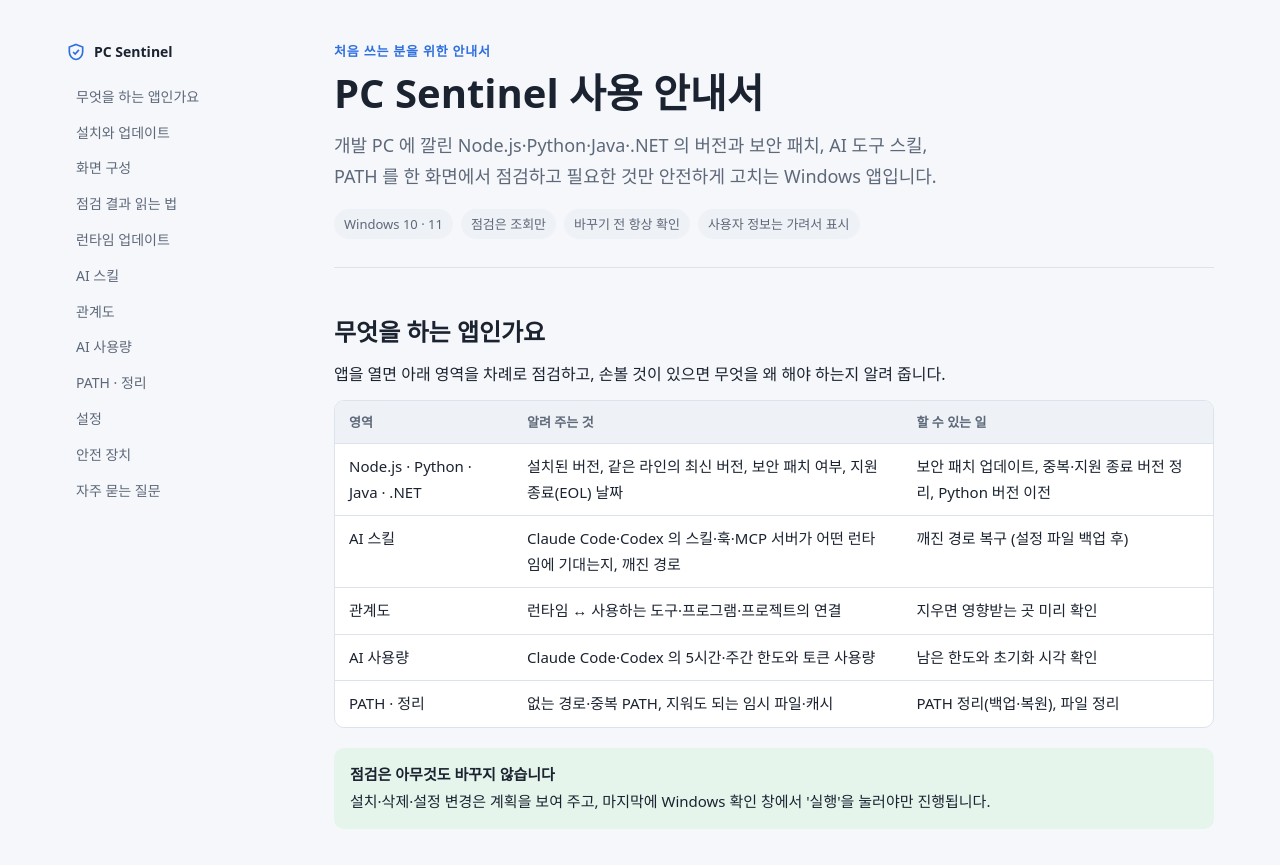
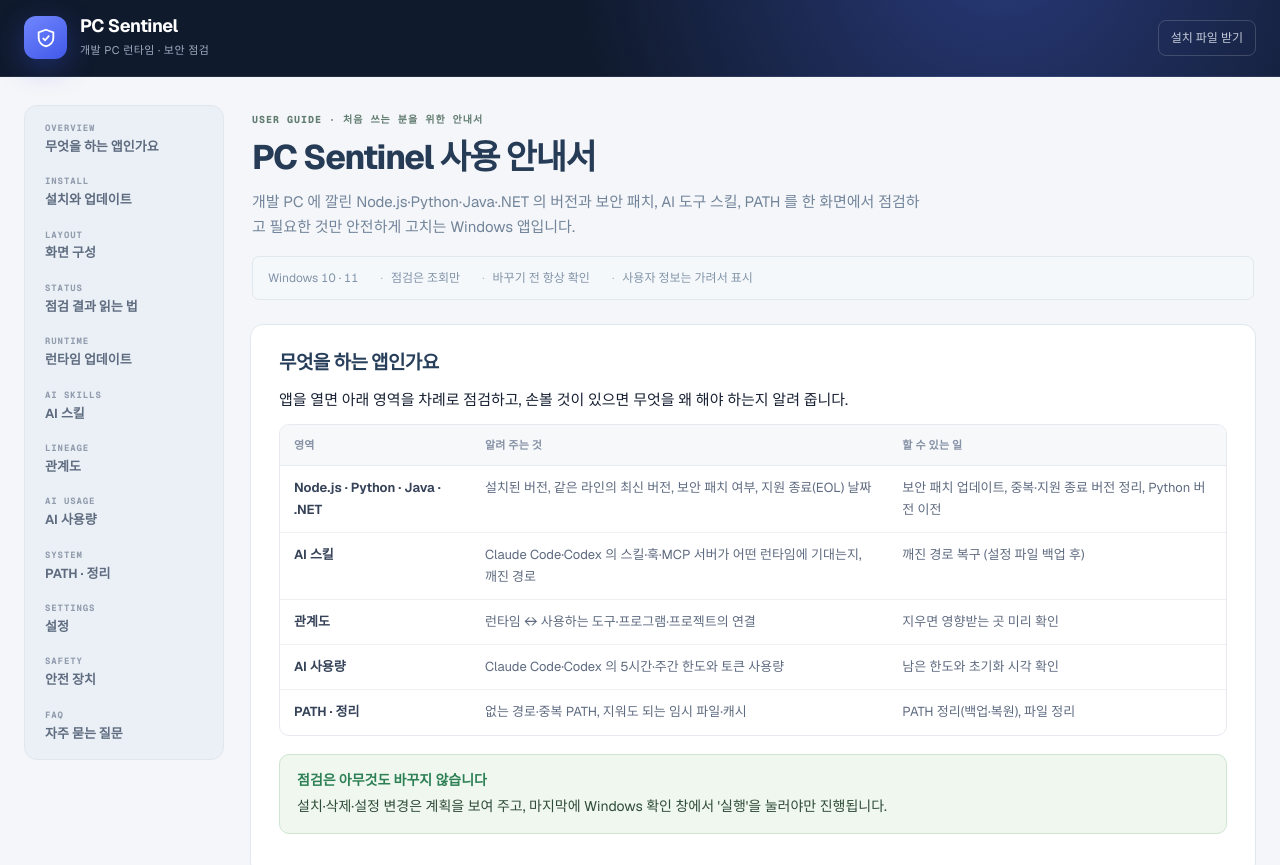
Before and after one commit to LeeYoungJin/pc-sentinel-releases, a plain HTML site: page docs/guide/index.html in a window 1280 px wide. Shown: the top 865 px of the page. Drawn offline with nearby package versions, Linux system fonts and the light colour scheme; a web font is replaced by a local one.

Commit message:
docs: 사용 안내서 갱신

```diff
--- a/docs/guide/index.html
+++ b/docs/guide/index.html
@@ -3,139 +3,167 @@
 <head>
 <meta charset="utf-8">
 <meta name="viewport" content="width=device-width, initial-scale=1, viewport-fit=cover">
-<meta http-equiv="Content-Security-Policy" content="default-src 'none'; img-src 'self'; style-src 'unsafe-inline'; base-uri 'none'; form-action 'none'">
+<meta http-equiv="Content-Security-Policy" content="default-src 'none'; img-src 'self'; style-src 'unsafe-inline' https://cdn.jsdelivr.net; font-src https://cdn.jsdelivr.net; base-uri 'none'; form-action 'none'">
 <meta name="referrer" content="no-referrer">
 <meta name="description" content="PC Sentinel 처음 사용 안내: 설치, 화면 구성, 점검 결과 읽는 법, 업데이트·정리, AI 사용량, 안전 장치">
 <title>PC Sentinel 사용 안내서</title>
+<!-- 글꼴: Pretendard(한글) · Geist(영문·숫자) · Geist Mono(코드) — 모두 SIL Open Font License, 버전 고정 -->
+<link rel="stylesheet" href="https://cdn.jsdelivr.net/gh/orioncactus/pretendard@v1.3.9/dist/web/variable/pretendardvariable-dynamic-subset.min.css">
 <style>
-/* 레이아웃: 왼쪽 고정 목차 + 본문 한 단 (휴대폰에서는 목차가 위로) */
+@font-face { font-family: "Geist"; src: url("https://cdn.jsdelivr.net/npm/geist@1.3.1/dist/fonts/geist-sans/Geist-Variable.woff2") format("woff2"); font-weight: 100 900; font-display: swap; }
+@font-face { font-family: "Geist Mono"; src: url("https://cdn.jsdelivr.net/npm/geist@1.3.1/dist/fonts/geist-mono/GeistMono-Variable.woff2") format("woff2"); font-weight: 100 900; font-display: swap; }
+/* 레이아웃: 짙은 상단 바 → 회청색 작업면 위 왼쪽 고정 탐색 + 흰 카드 본문 (좁은 화면에서는 탐색이 위로) */
 :root {
-  --bg: #f5f7fb;
-  --surface: #ffffff;
-  --ink: #1b2330;
-  --muted: #5d6879;
-  --line: #dde3ec;
-  --accent: #2f6fde;
-  --accent-soft: #e7effd;
-  --ok: #1f7a46; --ok-bg: #e5f5ec;
-  --warn: #9a6200; --warn-bg: #fff4dc;
-  --danger: #c4372f; --danger-bg: #fdeceb;
-  --info: #31608f; --info-bg: #e8f0fa;
-  --neutral-bg: #eef1f5;
-  --font-body: "Malgun Gothic", "맑은 고딕", "Apple SD Gothic Neo", "Noto Sans KR", system-ui, sans-serif;
-  --font-mono: Consolas, "D2Coding", "Cascadia Mono", monospace;
-  --radius: 10px;
-}
-@media (prefers-color-scheme: dark) {
-  :root:not([data-theme="light"]) {
-    --bg: #12161d; --surface: #1a2029; --ink: #e5e9f0; --muted: #98a3b4; --line: #2c3442;
-    --accent: #6c9cf2; --accent-soft: #1f2c44;
-    --ok: #63c58d; --ok-bg: #173226; --warn: #e8b453; --warn-bg: #3a2e14; --danger: #f0776f; --danger-bg: #3a1e1c; --info: #8ab4e6; --info-bg: #1b2a3c; --neutral-bg: #232a35;
-    color-scheme: dark;
-  }
-}
-:root[data-theme="dark"] {
-  --bg: #12161d; --surface: #1a2029; --ink: #e5e9f0; --muted: #98a3b4; --line: #2c3442;
-  --accent: #6c9cf2; --accent-soft: #1f2c44;
-  --ok: #63c58d; --ok-bg: #173226; --warn: #e8b453; --warn-bg: #3a2e14; --danger: #f0776f; --danger-bg: #3a1e1c; --info: #8ab4e6; --info-bg: #1b2a3c; --neutral-bg: #232a35;
-  color-scheme: dark;
+  --surface-page: #f4f6f9;
+  --surface-card: #ffffff;
+  --surface-nav: #eaf0f6;
+  --text-primary: #172033;
+  --text-heading: #263b55;
+  --text-muted: #697386;
+  --text-faint: #8294a9;
+  --border-subtle: #e4e8ef;
+  --border-panel: #e0e8ef;
+  --header-bg: #101a2d;
+  --brand: #506cf5;
+  --focus: #527aaa;
+  --ok: #2d8055; --ok-bg: #eff7ee;
+  --steady: #2e7e73; --steady-bg: #edf7f5;
+  --warn: #a97823; --warn-bg: #fbf6e7;
+  --danger: #b75c50; --danger-bg: #fcf0ed;
+  --info: #4c719e; --info-bg: #eef3fa;
+  --neutral-bg: #f5f8fb;
+  --font-body: Geist, "Pretendard Variable", Pretendard, "Noto Sans KR", "Malgun Gothic", system-ui, sans-serif;
+  --font-mono: "Geist Mono", Consolas, "D2Coding", monospace;
+  color-scheme: light;
 }
 * { box-sizing: border-box; }
-html { color-scheme: light; }
-body { margin: 0; }
+html { scroll-behavior: smooth; }
+body { margin: 0; background: var(--surface-page); color: var(--text-primary); font: 15px/1.7 var(--font-body); -webkit-font-smoothing: antialiased; font-variant-numeric: tabular-nums; }
 img { max-width: 100%; }
-body { background: var(--bg); color: var(--ink); font-family: var(--font-body); font-size: 16px; line-height: 1.7; }
-.wrap { max-width: 1180px; margin: 0 auto; padding-block: 40px 80px; padding-left: max(16px, env(safe-area-inset-left, 0px)); padding-right: max(16px, env(safe-area-inset-right, 0px)); display: grid; grid-template-columns: 220px minmax(0, 1fr); gap: 48px; }
-nav.toc { position: sticky; top: calc(env(safe-area-inset-top, 0px) + 24px); align-self: start; font-size: 14px; }
-nav.toc .brand { display: flex; align-items: center; gap: 8px; font-weight: 700; margin-bottom: 16px; }
-nav.toc ol { list-style: none; margin: 0; padding: 0; display: grid; gap: 2px; counter-reset: toc; }
-nav.toc a { display: block; padding: 5px 10px; border-radius: 6px; color: var(--muted); text-decoration: none; }
-nav.toc a:hover, nav.toc a:focus-visible { background: var(--accent-soft); color: var(--accent); outline: none; }
-main { min-width: 0; }
-header.hero { padding-bottom: 28px; border-bottom: 1px solid var(--line); margin-bottom: 8px; }
-.eyebrow { font-size: 13px; letter-spacing: .06em; color: var(--accent); font-weight: 600; }
-h1 { font-size: clamp(28px, 4vw, 40px); line-height: 1.25; margin: 6px 0 12px; text-wrap: balance; }
-.lead { font-size: 18px; color: var(--muted); max-width: 62ch; margin: 0; }
-.facts { display: flex; flex-wrap: wrap; gap: 8px; margin-top: 18px; }
-.facts span { font-size: 13px; padding: 4px 10px; border-radius: 999px; background: var(--neutral-bg); color: var(--muted); }
-section { padding-top: 40px; }
-h2 { font-size: 24px; line-height: 1.35; margin: 0 0 12px; text-wrap: balance; }
-h3 { font-size: 18px; margin: 28px 0 8px; }
-p, li { max-width: 68ch; }
+a { color: var(--brand); text-underline-offset: 3px; }
+:focus-visible { outline: 2px solid var(--focus); outline-offset: 4px; }
+
+.topbar { color: #fff; background: radial-gradient(circle at 78% -80%, #506cf561, transparent 42%), var(--header-bg); border-bottom: 1px solid #ffffff14; }
+.topbar-inner { min-height: 76px; max-width: 1280px; margin: 0 auto; padding: 14px max(24px, env(safe-area-inset-right, 0px)) 14px max(24px, env(safe-area-inset-left, 0px)); display: flex; align-items: center; justify-content: space-between; gap: 24px; }
+.brand { display: flex; align-items: center; gap: 13px; }
+.brand-mark { width: 43px; height: 43px; border-radius: 12px; display: grid; place-items: center; background: linear-gradient(145deg, #7186ff, #4059e8); box-shadow: 0 8px 28px #3a53e159; }
+.brand-name { font-size: 18px; font-weight: 700; line-height: 1.1; letter-spacing: -.025em; }
+.brand-sub { color: #9faac0; font-size: 11px; letter-spacing: .04em; margin-top: 5px; }
+.topbar-link { color: #c4ccda; font-size: 12px; text-decoration: none; white-space: nowrap; border: 1px solid #ffffff2b; border-radius: 8px; padding: 7px 12px; }
+.topbar-link:hover { color: #fff; border-color: #ffffff55; }
+
+.wrap { max-width: 1280px; margin: 0 auto; padding-block: 28px 48px; padding-left: max(24px, env(safe-area-inset-left, 0px)); padding-right: max(24px, env(safe-area-inset-right, 0px)); display: grid; grid-template-columns: 200px minmax(0, 1fr); gap: 26px; align-items: start; }
+nav.toc { position: sticky; top: calc(env(safe-area-inset-top, 0px) + 20px); padding: 8px; border: 1px solid #e1e5ec; border-radius: 13px; background: var(--surface-nav); }
+nav.toc ol { list-style: none; margin: 0; padding: 0; display: grid; gap: 3px; }
+nav.toc a { display: flex; flex-direction: column; padding: 9px 12px; border-radius: 9px; color: #5f6c80; text-decoration: none; font-size: 13px; font-weight: 650; line-height: 1.35; }
+nav.toc a small { color: #929cad; font: 700 9px/1.2 var(--font-mono); letter-spacing: .1em; margin-bottom: 4px; }
+nav.toc a:hover { background: #ffffffa3; }
+nav.toc a:focus-visible { background: #fff; color: #31446b; }
+
+main { min-width: 0; display: grid; gap: 20px; }
+header.hero { padding: 6px 2px 4px; }
+.eyebrow { color: #627c70; letter-spacing: .1em; font-size: 10px; font-weight: 750; font-family: var(--font-mono); }
+h1 { color: var(--text-heading); font-size: clamp(25px, 3vw, 34px); font-weight: 750; letter-spacing: -.04em; line-height: 1.35; margin: 7px 0 8px; text-wrap: balance; }
+.lead { color: #72849a; font-size: 15px; max-width: 68ch; margin: 0; }
+.facts { display: flex; flex-wrap: wrap; gap: 8px 22px; margin-top: 16px; padding: 11px 15px; border: 1px solid var(--border-panel); border-radius: 7px; background: var(--neutral-bg); color: var(--text-faint); font-size: 12px; }
+.facts span::before { content: "·"; margin-right: 8px; color: #b3bfcd; }
+.facts span:first-child::before { content: none; }
+
+main > section { min-width: 0; padding: 25px 28px; border: 1px solid var(--border-panel); border-radius: 13px; background: var(--surface-card); }
+h2 { color: #283f5b; font-size: 19px; font-weight: 720; letter-spacing: -.03em; line-height: 1.4; margin: 0 0 10px; text-wrap: balance; }
+h3 { color: var(--text-heading); font-size: 16px; font-weight: 700; letter-spacing: -.02em; margin: 24px 0 8px; }
+p, li { max-width: 72ch; }
 p { margin: 0 0 12px; }
-code, .mono { font-family: var(--font-mono); font-size: .9em; background: var(--neutral-bg); padding: 1px 6px; border-radius: 4px; overflow-wrap: anywhere; }
-a { color: var(--accent); }
-figure { margin: 18px 0 24px; }
-.shot { position: relative; border: 1px solid var(--line); border-radius: var(--radius); overflow: hidden; background: var(--surface); box-shadow: 0 1px 2px rgb(0 0 0 / .05), 0 8px 24px rgb(20 40 80 / .06); }
+code, .mono { font-family: var(--font-mono); font-size: .86em; background: #f2f5f9; border: 1px solid #e6ebf1; padding: 1px 6px; border-radius: 5px; overflow-wrap: anywhere; }
+
+figure { margin: 18px 0 22px; }
+.shot { position: relative; border: 1px solid #e6e9ef; border-radius: 10px; overflow: hidden; background: #fff; box-shadow: 0 2px 7px #2334510c; }
 .shot img { display: block; width: 100%; height: auto; }
-figcaption { font-size: 14px; color: var(--muted); margin-top: 8px; }
-.pin { position: absolute; width: 28px; height: 28px; margin: -14px 0 0 -14px; border-radius: 50%; background: var(--accent); color: #fff; font-weight: 700; font-size: 14px; display: grid; place-items: center; box-shadow: 0 0 0 3px rgb(255 255 255 / .9), 0 2px 6px rgb(0 0 0 / .25); }
-.legend { list-style: none; padding: 0; margin: 12px 0 0; display: grid; gap: 8px; }
-.legend li { display: grid; grid-template-columns: 28px minmax(0, 1fr); gap: 10px; align-items: start; }
-.legend b.n { width: 24px; height: 24px; border-radius: 50%; background: var(--accent); color: #fff; font-size: 13px; display: grid; place-items: center; margin-top: 2px; }
+figcaption { font-size: 12px; color: var(--text-faint); margin-top: 8px; }
+.pin { position: absolute; width: 28px; height: 28px; margin: -14px 0 0 -14px; border-radius: 50%; background: var(--brand); color: #fff; font: 700 13px/1 var(--font-mono); display: grid; place-items: center; box-shadow: 0 0 0 3px #ffffffe6, 0 4px 12px #3a53e159; }
+.legend { list-style: none; padding: 0; margin: 12px 0 0; display: grid; gap: 10px; }
+.legend li { display: grid; grid-template-columns: 28px minmax(0, 1fr); gap: 10px; align-items: start; font-size: 14px; }
+.legend b.n { width: 24px; height: 24px; border-radius: 50%; background: var(--brand); color: #fff; font: 700 12px/1 var(--font-mono); display: grid; place-items: center; margin-top: 2px; }
 .steps { counter-reset: step; list-style: none; padding: 0; margin: 12px 0; display: grid; gap: 10px; }
 .steps li { counter-increment: step; display: grid; grid-template-columns: 32px minmax(0, 1fr); gap: 12px; }
-.steps li::before { content: counter(step); width: 28px; height: 28px; border-radius: 8px; background: var(--accent-soft); color: var(--accent); font-weight: 700; display: grid; place-items: center; }
-.table-wrap { overflow-x: auto; margin: 12px 0 20px; border: 1px solid var(--line); border-radius: var(--radius); background: var(--surface); }
-table { border-collapse: collapse; width: 100%; font-size: 15px; }
-th, td { text-align: left; padding: 10px 14px; border-bottom: 1px solid var(--line); vertical-align: top; }
-th { font-size: 13px; color: var(--muted); font-weight: 600; background: var(--neutral-bg); }
-tr:last-child td { border-bottom: none; }
-.badge { display: inline-block; font-size: 13px; font-weight: 600; padding: 2px 10px; border-radius: 999px; white-space: nowrap; }
+.steps li::before { content: counter(step, decimal-leading-zero); width: 30px; height: 26px; border-radius: 7px; background: #eef1fe; color: var(--brand); font: 700 11px/1 var(--font-mono); display: grid; place-items: center; margin-top: 1px; }
+
+.table-wrap { overflow-x: auto; margin: 12px 0 18px; border: 1px solid #e6e9ef; border-radius: 10px; background: #fff; }
+table { border-collapse: collapse; width: 100%; font-size: 13px; }
+th { height: 40px; padding: 0 14px; border-bottom: 1px solid #e7eaf0; background: #f7f8fa; color: #8490a4; font-size: 11px; font-weight: 650; letter-spacing: .02em; text-align: left; white-space: nowrap; }
+td { padding: 11px 14px; border-bottom: 1px solid #eef0f4; color: #5f6b80; vertical-align: top; }
+td:first-child { color: #354258; font-weight: 650; }
+tr:last-child td { border-bottom: 0; }
+.badge { display: inline-block; border-radius: 5px; padding: 3px 8px; font-size: 11px; font-weight: 650; white-space: nowrap; }
 .b-ok { background: var(--ok-bg); color: var(--ok); }
 .b-danger { background: var(--danger-bg); color: var(--danger); }
 .b-warn { background: var(--warn-bg); color: var(--warn); }
 .b-info { background: var(--info-bg); color: var(--info); }
-.b-neutral { background: var(--neutral-bg); color: var(--muted); }
-.note { border-radius: var(--radius); padding: 14px 16px; margin: 16px 0; font-size: 15px; }
-.note strong { display: block; margin-bottom: 2px; }
-.note.safe { background: var(--ok-bg); }
-.note.tip { background: var(--info-bg); }
-.note.warn { background: var(--warn-bg); }
-.two { display: grid; grid-template-columns: repeat(auto-fit, minmax(280px, 1fr)); gap: 20px; }
+.b-neutral { background: #f0f2f5; color: var(--text-muted); }
+
+.note { border-radius: 10px; padding: 14px 17px; margin: 16px 0; font-size: 14px; border: 1px solid; }
+.note strong { display: block; margin-bottom: 3px; font-size: 14px; }
+.note.safe { background: var(--ok-bg); border-color: #cfe5d1; color: #2f4b39; }
+.note.safe strong { color: var(--ok); }
+.note.tip { background: var(--info-bg); border-color: #d6e1ef; color: #34465d; }
+.note.tip strong { color: var(--info); }
+.note.warn { background: var(--warn-bg); border-color: #efe0bb; color: #4f4128; }
+.note.warn strong { color: var(--warn); }
+.two { display: grid; grid-template-columns: repeat(auto-fit, minmax(min(280px, 100%), 1fr)); gap: 18px; }
 .two > * { min-width: 0; }
 .crop { max-width: 760px; }
-details { border: 1px solid var(--line); border-radius: var(--radius); background: var(--surface); padding: 12px 16px; margin: 10px 0; }
-summary { font-weight: 600; cursor: pointer; }
-details p { margin: 10px 0 2px; color: var(--muted); }
-footer { margin-top: 56px; padding-top: 20px; border-top: 1px solid var(--line); font-size: 14px; color: var(--muted); }
-:focus-visible { outline: 2px solid var(--accent); outline-offset: 2px; }
-@media (max-width: 860px) {
-  .wrap { grid-template-columns: minmax(0, 1fr); gap: 20px; padding-block: 24px 60px; }
+details { border: 1px solid var(--border-subtle); border-radius: 10px; background: #fff; padding: 13px 17px; margin: 10px 0; }
+details[open] { background: #fbfcfd; }
+summary { font-weight: 650; color: var(--text-heading); cursor: pointer; }
+details p { margin: 10px 0 2px; color: var(--text-muted); font-size: 14px; }
+footer { padding: 6px 3px 0; color: #9099a9; font-size: 11px; line-height: 1.55; }
+
+@media (max-width: 900px) {
+  .wrap { grid-template-columns: minmax(0, 1fr); gap: 18px; padding-block: 18px 40px; padding-left: max(14px, env(safe-area-inset-left, 0px)); padding-right: max(14px, env(safe-area-inset-right, 0px)); }
   nav.toc { position: static; }
   nav.toc ol { grid-template-columns: repeat(auto-fill, minmax(140px, 1fr)); }
-  .pin { width: 22px; height: 22px; margin: -11px 0 0 -11px; font-size: 12px; }
+  main > section { padding: 18px; }
+  .topbar-inner { padding-left: max(14px, env(safe-area-inset-left, 0px)); padding-right: max(14px, env(safe-area-inset-right, 0px)); }
+  .pin { width: 22px; height: 22px; margin: -11px 0 0 -11px; font-size: 11px; }
 }
-@media (prefers-reduced-motion: reduce) { * { scroll-behavior: auto !important; } }
-html { scroll-behavior: smooth; }
+@media (prefers-reduced-motion: reduce) { html { scroll-behavior: auto; } }
 </style>
 </head>
 <body>
+<header class="topbar">
+  <div class="topbar-inner">
+    <div class="brand">
+      <span class="brand-mark" aria-hidden="true">
+        <svg width="22" height="22" viewBox="0 0 24 24" fill="none" stroke="#fff" stroke-width="2"><path d="M12 3l8 3v6c0 4.5-3.4 8.3-8 9-4.6-.7-8-4.5-8-9V6l8-3z"/><path d="M8.5 12l2.5 2.5 4.5-5"/></svg>
+      </span>
+      <div>
+        <div class="brand-name">PC Sentinel</div>
+        <div class="brand-sub">개발 PC 런타임 · 보안 점검</div>
+      </div>
+    </div>
+    <a class="topbar-link" href="https://github.com/LeeYoungJin/pc-sentinel-releases/releases" target="_blank" rel="noopener">설치 파일 받기</a>
+  </div>
+</header>
 <div class="wrap">
   <nav class="toc" aria-label="목차">
-    <div class="brand">
-      <svg width="20" height="20" viewBox="0 0 24 24" fill="none" stroke="currentColor" stroke-width="2" aria-hidden="true"><path d="M12 3l8 3v6c0 4.5-3.4 8.3-8 9-4.6-.7-8-4.5-8-9V6l8-3z" stroke="var(--accent)"/><path d="M8.5 12l2.5 2.5 4.5-5" stroke="var(--accent)"/></svg>
-      PC Sentinel
-    </div>
     <ol>
-      <li><a href="#about">무엇을 하는 앱인가요</a></li>
-      <li><a href="#install">설치와 업데이트</a></li>
-      <li><a href="#layout">화면 구성</a></li>
-      <li><a href="#status">점검 결과 읽는 법</a></li>
-      <li><a href="#runtime">런타임 업데이트</a></li>
-      <li><a href="#skills">AI 스킬</a></li>
-      <li><a href="#graph">관계도</a></li>
-      <li><a href="#usage">AI 사용량</a></li>
-      <li><a href="#system">PATH · 정리</a></li>
-      <li><a href="#settings">설정</a></li>
-      <li><a href="#safety">안전 장치</a></li>
-      <li><a href="#faq">자주 묻는 질문</a></li>
+      <li><a href="#about"><small>OVERVIEW</small>무엇을 하는 앱인가요</a></li>
+      <li><a href="#install"><small>INSTALL</small>설치와 업데이트</a></li>
+      <li><a href="#layout"><small>LAYOUT</small>화면 구성</a></li>
+      <li><a href="#status"><small>STATUS</small>점검 결과 읽는 법</a></li>
+      <li><a href="#runtime"><small>RUNTIME</small>런타임 업데이트</a></li>
+      <li><a href="#skills"><small>AI SKILLS</small>AI 스킬</a></li>
+      <li><a href="#graph"><small>LINEAGE</small>관계도</a></li>
+      <li><a href="#usage"><small>AI USAGE</small>AI 사용량</a></li>
+      <li><a href="#system"><small>SYSTEM</small>PATH · 정리</a></li>
+      <li><a href="#settings"><small>SETTINGS</small>설정</a></li>
+      <li><a href="#safety"><small>SAFETY</small>안전 장치</a></li>
+      <li><a href="#faq"><small>FAQ</small>자주 묻는 질문</a></li>
     </ol>
   </nav>
-
   <main>
     <header class="hero">
-      <div class="eyebrow">처음 쓰는 분을 위한 안내서</div>
+      <div class="eyebrow">USER GUIDE · 처음 쓰는 분을 위한 안내서</div>
       <h1>PC Sentinel 사용 안내서</h1>
       <p class="lead">개발 PC 에 깔린 Node.js·Python·Java·.NET 의 버전과 보안 패치, AI 도구 스킬, PATH 를 한 화면에서 점검하고 필요한 것만 안전하게 고치는 Windows 앱입니다.</p>
       <div class="facts"><span>Windows 10 · 11</span><span>점검은 조회만</span><span>바꾸기 전 항상 확인</span><span>사용자 정보는 가려서 표시</span></div>
```
